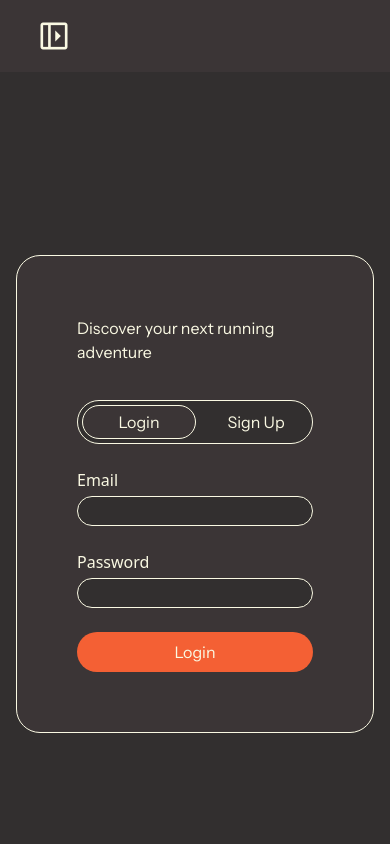
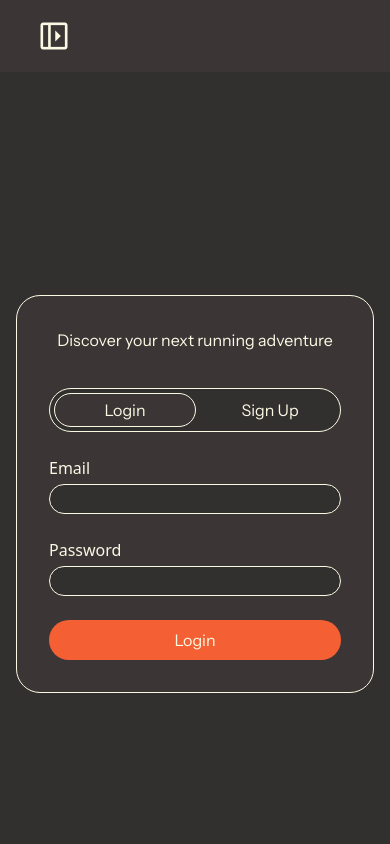
Before and after one commit to ellinorjohansson/Lopply, a Next.js app: page /user in a window 390 px wide. Shown: the top 844 px of the page. Built offline with nearby package versions, Linux system fonts and the light colour scheme; a web font is replaced by a local one.

Commit message:
💄(style): fixed responsivness on login for user, sign up and deleted dublicate in admin

```diff
--- a/src/app/admin/login/page.tsx
+++ b/src/app/admin/login/page.tsx
@@ -30,7 +30,7 @@ const AdminLogIn = () => {
 
 	return (
 		<section className="flex items-center justify-center min-h-screen p-4">
-			<div className="bg-secondary border border-secondaryaccent rounded-3xl p-8 sm:p-12 md:p-16 w-full max-w-150 sm:max-w-180 md:max-w-180 flex flex-col gap-6">
+			<div className="bg-secondary border border-secondaryaccent rounded-3xl p-8 sm:p-12 md:p-16 w-full max-w-150 sm:max-w-180 flex flex-col gap-6">
 				<div className="flex flex-col gap-1 mb-2">
 					<h3 className="text-2xl font-medium">
 						{a("admin.admin_login")}
--- a/src/app/user/page.tsx
+++ b/src/app/user/page.tsx
@@ -5,14 +5,16 @@ import UserLogIn from "./login/page";
 import UserSignUp from "./signup/page";
 import { useTranslation } from "@/common/hooks/useTranslation";
 
-
 const UserAuth = () => {
   const [mode, setMode] = useState<"login" | "signup">("login");
   const a = useTranslation("authentication");
 
   return (
     <section className="flex items-center justify-center w-full min-h-screen p-4">
-      <div className="bg-secondary border border-secondaryaccent rounded-3xl p-15 flex flex-col gap-6">
+      <div className="bg-secondary border border-secondaryaccent rounded-3xl
+                      p-8 sm:p-12 md:p-16
+                      w-full max-w-150 sm:max-w-180
+                      flex flex-col gap-6">
         <span className="text-secondaryaccent text-base flex justify-center mb-3">
           {a("user.user_text_discover")}
         </span>
```
